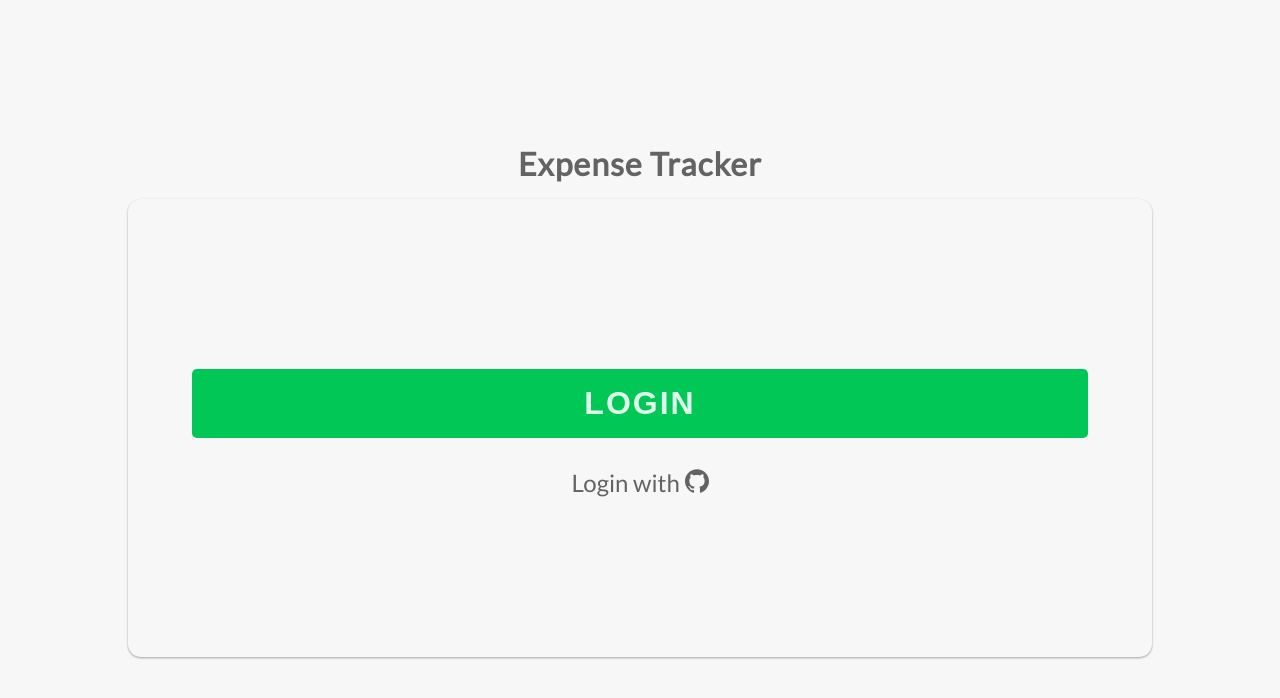
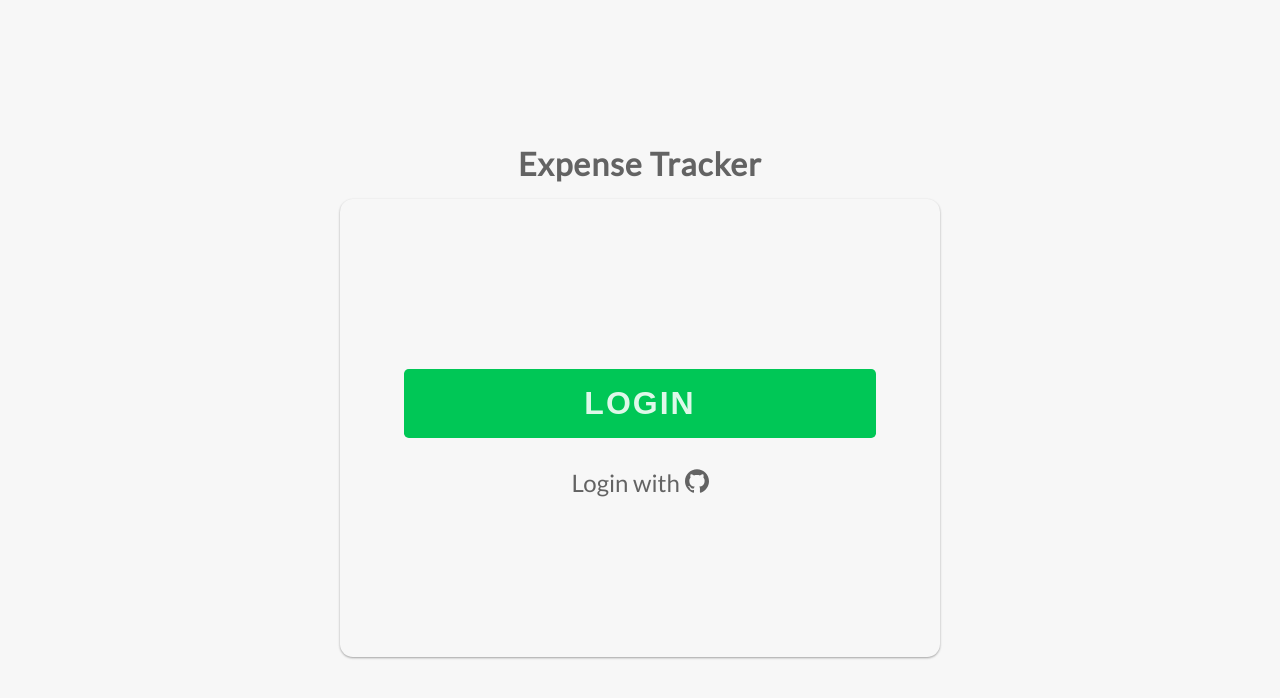
Before and after one commit to raulshma/expense-tracker-react, a React (Create React App) app: page /login in a window 1280 px wide. Shown: the top 698 px of the page. Built offline with nearby package versions, Linux system fonts and the light colour scheme; no server answers.

Commit message:
Fixes 😮

```diff
--- a/package.json
+++ b/package.json
@@ -1,8 +1,8 @@
 {
-  "homepage": "http://raulshma.github.io/expense-tracker-react",
+  "homepage": "http://raulshma.github.io/expense-tracker-react/#",
   "name": "expense-tracker-app",
   "version": "0.1.0",
-  "private": false,
+  "private": true,
   "dependencies": {
     "firebase": "^7.19.1",
     "react": "^16.13.1",
--- a/src/App.css
+++ b/src/App.css
@@ -166,6 +166,7 @@ input[type='number'] {
 
 .login {
   width: 80vw;
+  max-width: 600px;
   height: 100%;
   display: flex;
   flex-flow: column;
--- a/src/App.js
+++ b/src/App.js
@@ -10,7 +10,7 @@ import { GlobalProvider } from './context/GlobalState';
 function App() {
   return (
     <GlobalProvider>
-      <Router>
+      <Router basename={process.env.PUBLIC_URL}>
         <PrivateRoute exact path="/" component={Home} />
         <Route exact path="/login" component={Login} />
       </Router>
```
Also changed, not shown: 1 other file (tests, documents, lock files or other folders).
